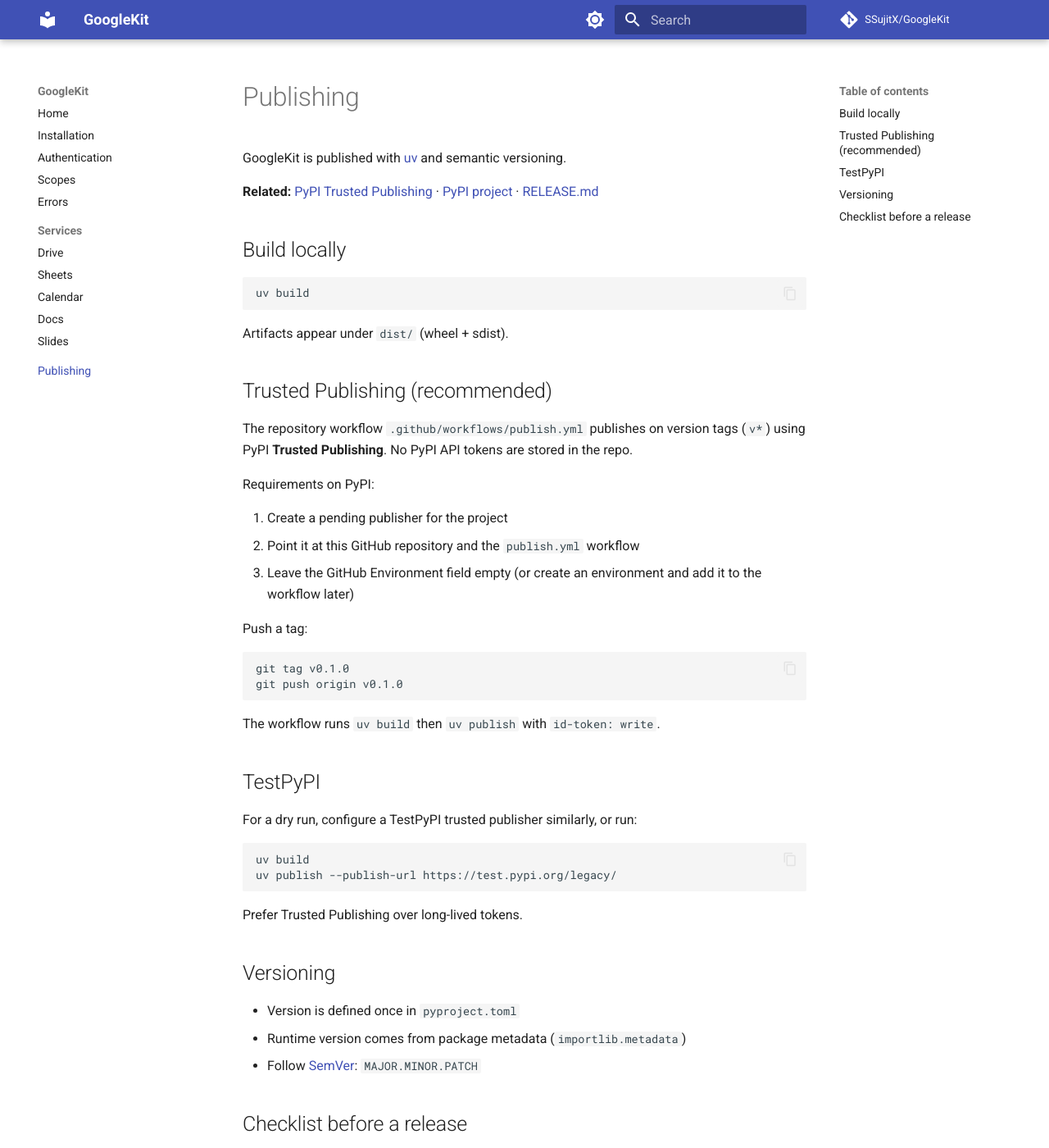
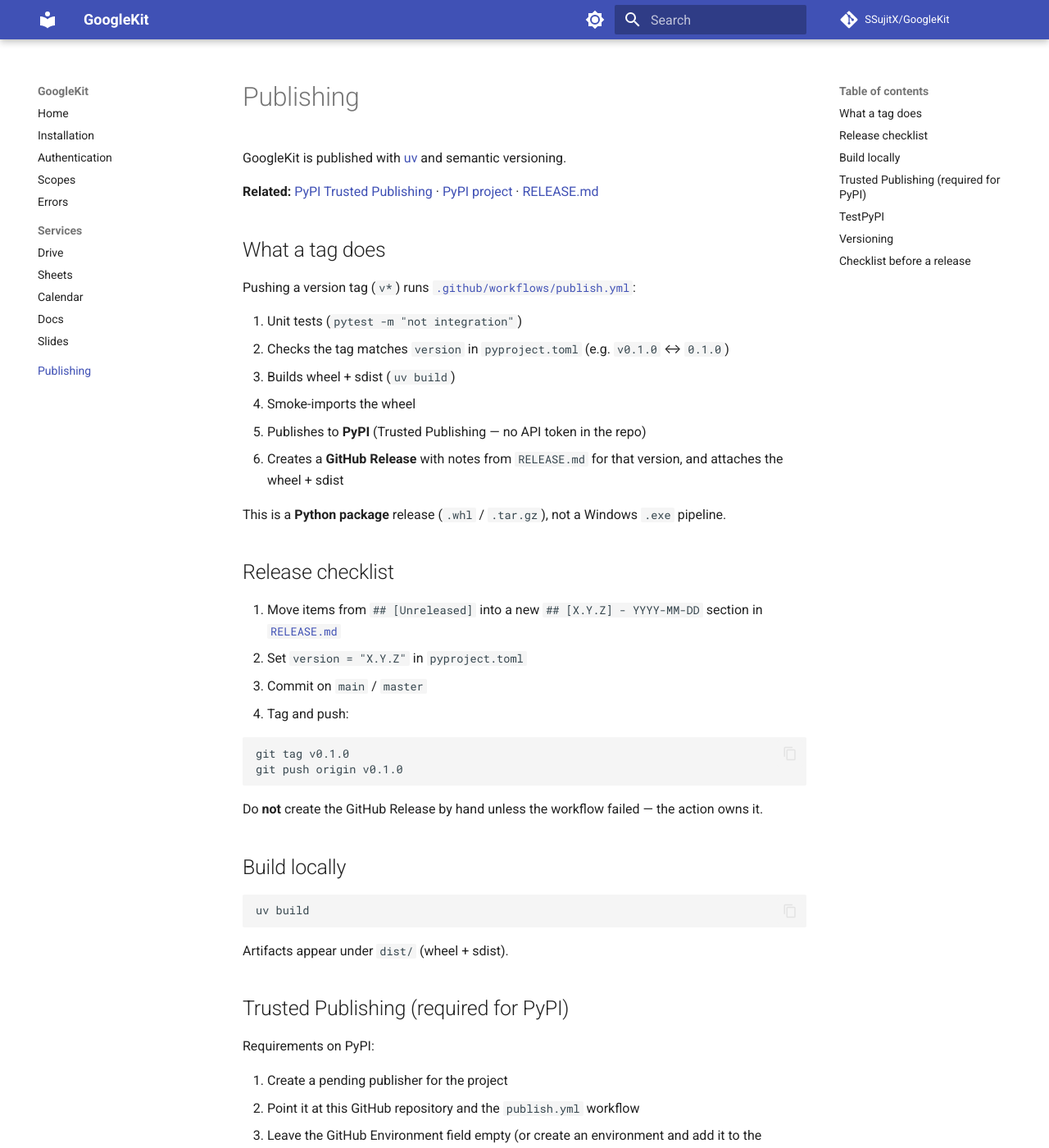
Before and after one commit to SSujitX/GoogleKit, an MkDocs documentation site: the page built from docs/publishing.md, in a window 1280 px wide and 1400 px high. Shown: the whole window at 82% size. Built offline with MkDocs 1.6.1 and Material for MkDocs 9.7.7, drawn with Linux system fonts in a browser that asks for light colours; comment, search, counter and statistics services are not loaded; some of the changed text lies outside the part shown.

Commit message:
docs: Enhance publishing documentation for GoogleKit with detailed tag workflow and updated release checklist

````diff
--- a/docs/publishing.md
+++ b/docs/publishing.md
@@ -1,8 +1,8 @@
 ---
 title: Publish GoogleKit to PyPI
 description: >-
-  Build and publish GoogleKit with uv, Trusted Publishing, SemVer, and the
-  release checklist for maintainers.
+  Build and publish GoogleKit with uv, Trusted Publishing, SemVer, GitHub Releases,
+  and the release checklist for maintainers.
 ---
 
 # Publishing
@@ -13,6 +13,33 @@
 [PyPI project](https://pypi.org/project/googlekit/) ·
 [RELEASE.md](https://github.com/SSujitX/GoogleKit/blob/master/RELEASE.md)
 
+## What a tag does
+
+Pushing a version tag (`v*`) runs [`.github/workflows/publish.yml`](https://github.com/SSujitX/GoogleKit/blob/master/.github/workflows/publish.yml):
+
+1. Unit tests (`pytest -m "not integration"`)
+2. Checks the tag matches `version` in `pyproject.toml` (e.g. `v0.1.0` ↔ `0.1.0`)
+3. Builds wheel + sdist (`uv build`)
+4. Smoke-imports the wheel
+5. Publishes to **PyPI** (Trusted Publishing — no API token in the repo)
+6. Creates a **GitHub Release** with notes from `RELEASE.md` for that version, and attaches the wheel + sdist
+
+This is a **Python package** release (`.whl` / `.tar.gz`), not a Windows `.exe` pipeline.
+
+## Release checklist
+
+1. Move items from `## [Unreleased]` into a new `## [X.Y.Z] - YYYY-MM-DD` section in [`RELEASE.md`](https://github.com/SSujitX/GoogleKit/blob/master/RELEASE.md)
+2. Set `version = "X.Y.Z"` in `pyproject.toml`
+3. Commit on `main` / `master`
+4. Tag and push:
+
+```bash
+git tag v0.1.0
+git push origin v0.1.0
+```
+
+Do **not** create the GitHub Release by hand unless the workflow failed — the action owns it.
+
 ## Build locally
 
 ```bash
@@ -21,25 +48,13 @@
 
 Artifacts appear under `dist/` (wheel + sdist).
 
-## Trusted Publishing (recommended)
-
-The repository workflow `.github/workflows/publish.yml` publishes on version tags
-(`v*`) using PyPI **Trusted Publishing**. No PyPI API tokens are stored in the repo.
+## Trusted Publishing (required for PyPI)
 
 Requirements on PyPI:
 
 1. Create a pending publisher for the project
 2. Point it at this GitHub repository and the `publish.yml` workflow
 3. Leave the GitHub Environment field empty (or create an environment and add it to the workflow later)
-
-Push a tag:
-
-```bash
-git tag v0.1.0
-git push origin v0.1.0
-```
-
-The workflow runs `uv build` then `uv publish` with `id-token: write`.
 
 ## TestPyPI
 
@@ -56,11 +71,13 @@
 
 - Version is defined once in `pyproject.toml`
 - Runtime version comes from package metadata (`importlib.metadata`)
+- Tag must be `v` + that version (`v0.1.0`)
 - Follow [SemVer](https://semver.org/): `MAJOR.MINOR.PATCH`
 
 ## Checklist before a release
 
-- [ ] Changelog updated
+- [ ] `RELEASE.md` section for this version filled in
+- [ ] `pyproject.toml` version bumped
 - [ ] `uv run pytest -m "not integration"`
 - [ ] `uv build` succeeds
-- [ ] Wheel installs cleanly and `import googlekit` works
+- [ ] Tag `vX.Y.Z` pushed
````
